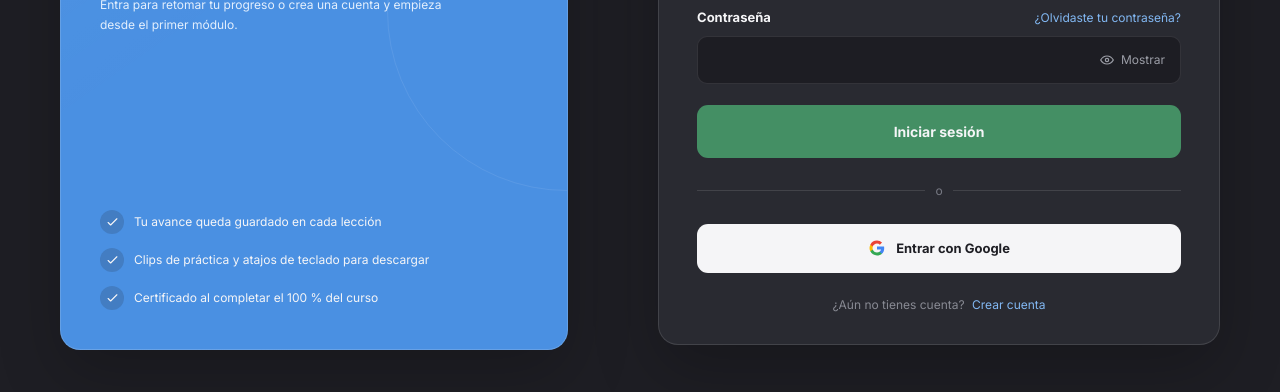
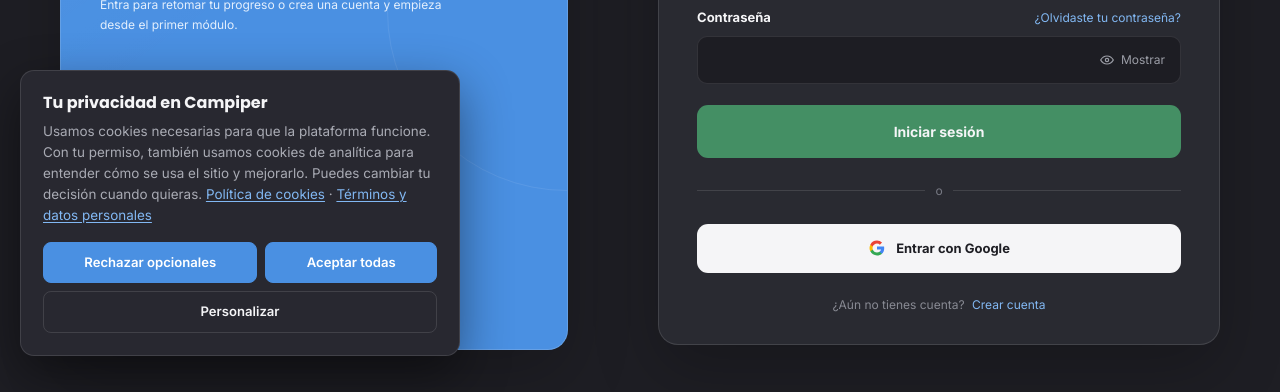
Before and after one commit to campiper-afk/Campiper-Web, a plain HTML site: page registro.html in a window 1280 px wide. Shown: the part 424-816 px from the top of the page. Drawn offline with nearby package versions, Linux system fonts and the light colour scheme.

Commit message:
Update registro.html

```diff
--- a/registro.html
+++ b/registro.html
@@ -176,6 +176,7 @@
     </div>
   </div>
 
+  <script src="js/cookies.js"></script>
   <script src="js/app.js"></script>
 </body>
 </html>
```
